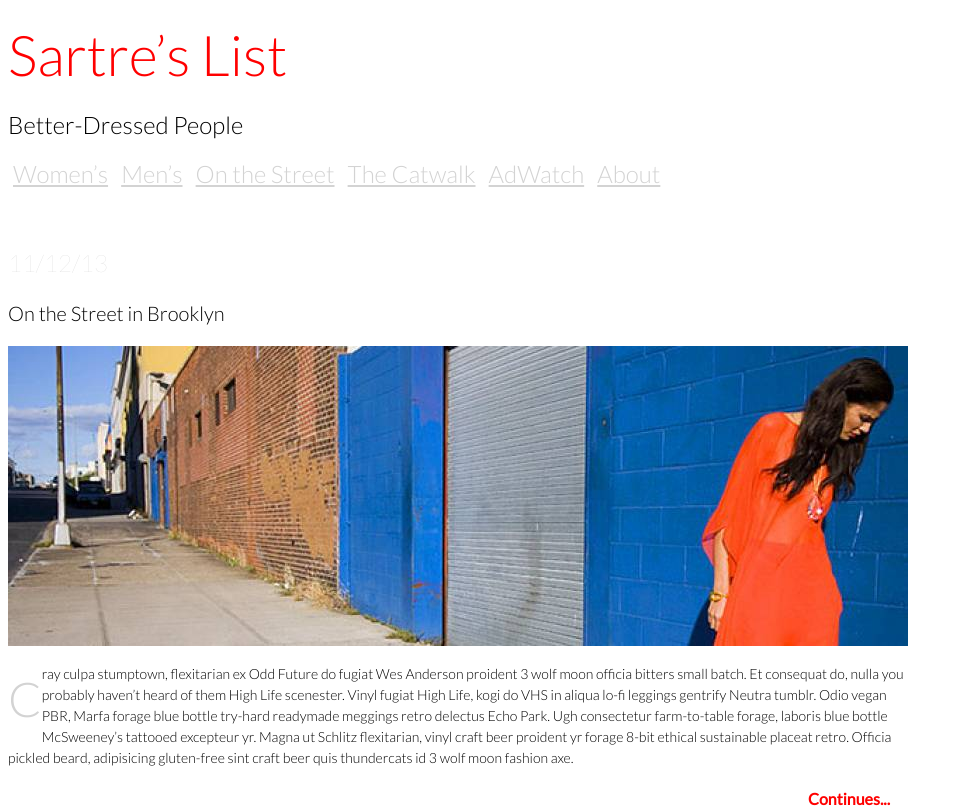
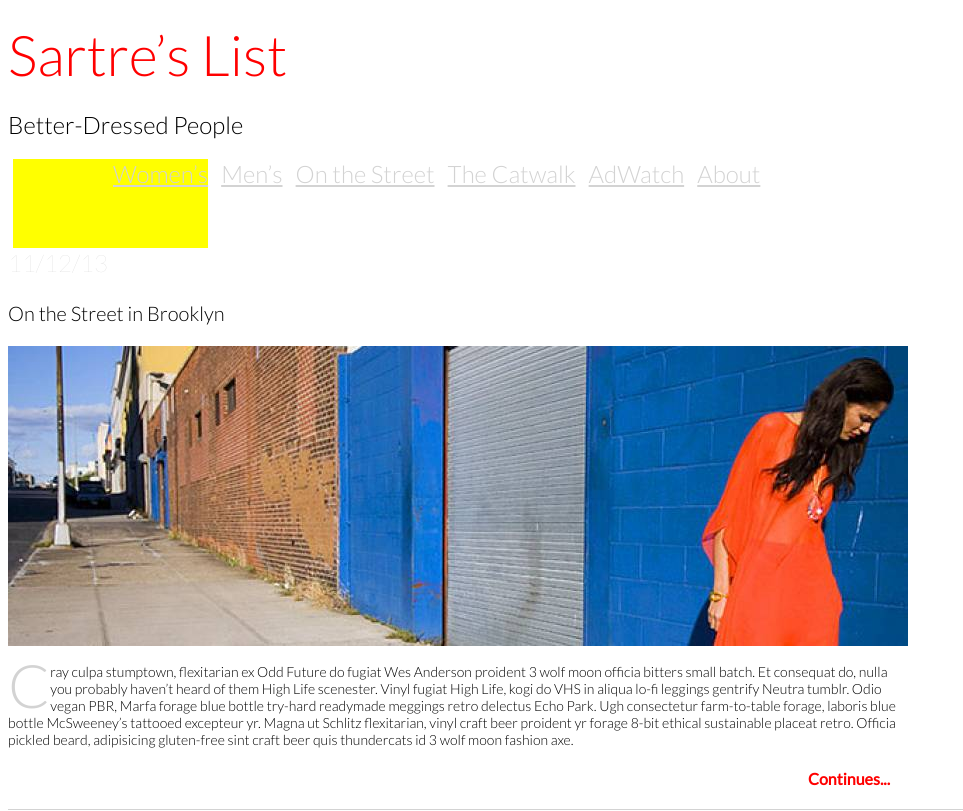
Before and after one commit to victoriaqcooper/FEWD60_victoria, a plain HTML site: page assignment2/fashion_blog_part1/index.html in a window 1280 px wide. Shown: the top 811 px of the page, without its empty margins (0-963 px from the left). Drawn offline with Linux system fonts and the light colour scheme.

Commit message:
EM Feedback

```diff
--- a/assignment2/fashion_blog_part1/main.css
+++ b/assignment2/fashion_blog_part1/main.css
@@ -5,6 +5,9 @@ body {
   font-weight: 300;
   width: 1000px;
   padding: ;
+  /*I wouldn't recommend adding a width to the body. This will become more of an issue when we discuss Responsive Design.
+  When you need to contain the content width, it's better to create a div with the class of container, i.e. <div class="container">
+  Also, be careful not to leave empty styles in your code. */
 }
 
 a {
@@ -28,6 +31,7 @@ a {
   text-decoration: underline;
   display: inline-block;
   margin: 0 5px 0 5px;
+  /* You can also write "margin: 0 5px;"" */
   padding-bottom: 60px;
   text-decoration: underline;
   color: lightgrey;
@@ -39,8 +43,10 @@ a {
   margin-left: 20px;
 }*/
 
-nav::first-child {
-  padding-left: 40px; /* why doesnt this work? */
+nav a:first-child {
+  padding-left: 100px;
+  background: yellow; /* why doesnt this work? EM: You need to add "a",
+  I've added the background: yellow so you can see it working. */
 }
 
 /* POST HEADINGS */
@@ -70,20 +76,26 @@ article {
 
 p {
   font-size: 14px;
-  line-height: 1.5;
+/*  line-height: 1.5;*/
   width: 900px;
-  clear: both; /* cant get the text to wrap around the larger first letter */
+  clear: both; /* cant get the text to wrap around the larger first letter (EM: see below)*/
 }
 
-p::first-letter {
-  font-size: 48px;
+p:first-letter {
+  line-height: 45px;
+  font-size: 60px;
   color: lightgrey;
   float: left;
   padding: 0px;
   margin: 0px;
-  display: none;
+  display: none; /*This style isn't doing anything. It's basically meant to hide
+  the element, but it's not working here.  */
 
 }
+
+/* I moved the line height down to the first letter and played around
+with the font-size and line-height proportions until I got the text to wrap.
+It's not a very scientific response. Just lots of little tweaks.... */
 
 .cont {
   width: 900px;
```
Also changed, not shown: assignment2/fashion_blog_part1/index.html (+12 -0 lines).
